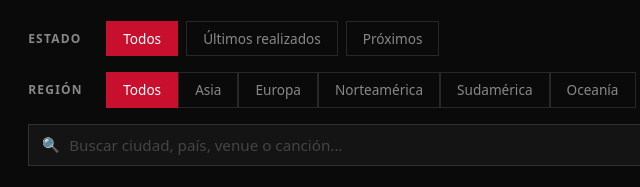
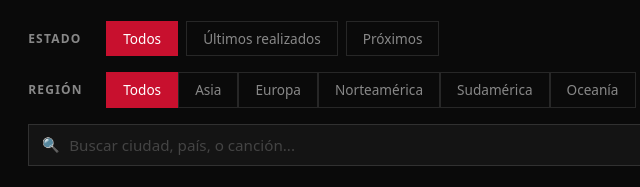
Before and after one commit to Yikxzyz/Fechas_bts, a website: page index.html in a window 1280 px wide. Shown: the part 1550-1737 px from the top of the page, 23-663 px from the left. Drawn offline with Linux system fonts and the light colour scheme.

Commit message:
Update index.html

```diff
--- a/index.html
+++ b/index.html
@@ -104,7 +104,7 @@
               <input
                 type="search"
                 id="search"
-                placeholder="Buscar ciudad, país, venue o canción..."
+                placeholder="Buscar ciudad, país, o canción..."
                 autocomplete="off"
               />
             </div>
```
